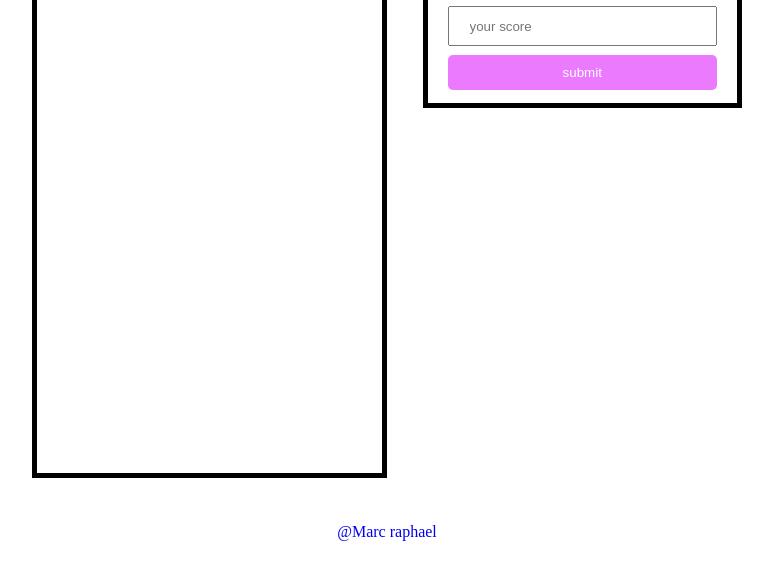
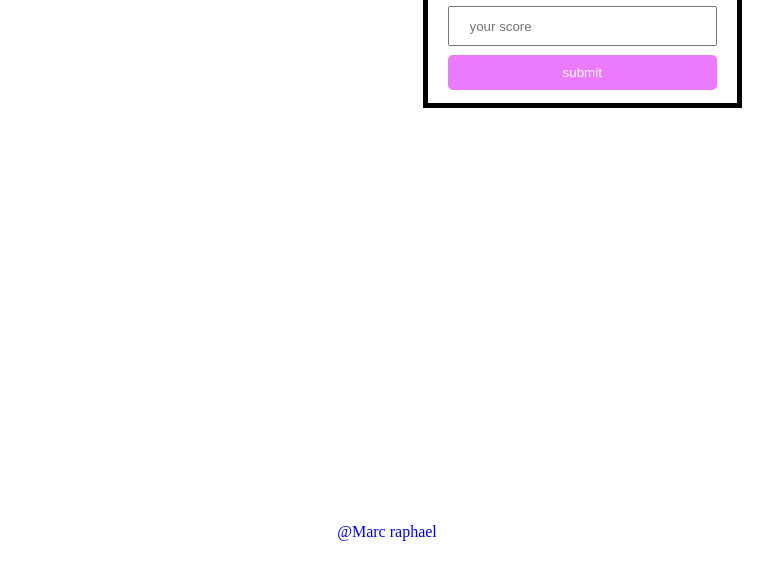
Before and after one commit to Marcraphael12/Leaderboard, a website built with webpack: page src/index.html in a window 1280 px wide. Shown: the part 215-800 px from the top of the page, without its empty margins (253-1026 px from the left). Built offline with nearby package versions, Linux system fonts and the light colour scheme; no server answers; files whose address does not match are found by name.

Commit message:
styles/_recent-score:  Remove the border

```diff
--- a/src/styles/_recent-score.scss
+++ b/src/styles/_recent-score.scss
@@ -1,5 +1,4 @@
 .recent-scores {
-  border: 5px solid black;
   width: 50%;
   padding: $global-padding;
 
```
